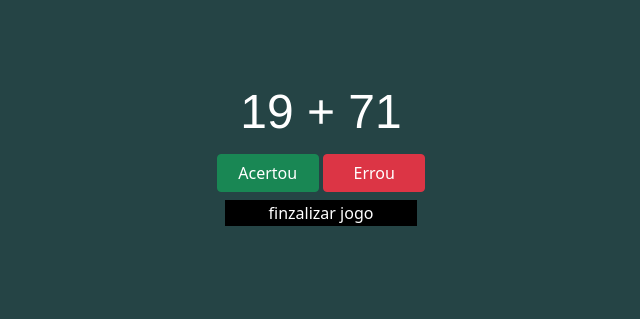
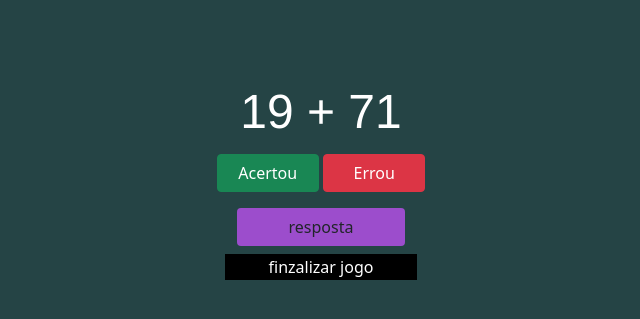
Before and after one commit to Jose1864j/calculoMental, a Django app: page /mostrar/partida/1 in a window 1280 px wide. Shown: the part 245-564 px from the top of the page, without its empty margins (319-959 px from the left). Run offline with Django 5.2, Linux system fonts and the light colour scheme; data comes from the database, SQL or seed files in the repository; both versions use the stored data as it was after the commit.

Commit message:
C6 - Adicionando mostrar resposta

```diff
--- a/calculoMental/templates/jogar.html
+++ b/calculoMental/templates/jogar.html
@@ -24,11 +24,17 @@
         {% csrf_token %}
            <input type="hidden" name="resposta" id="resposta" value="{{resposta}}">
             <input type="hidden" name="acertouErrou" value="neutro" id="acertouErrou">
+
             <div class="dibBtns">
+
 
                 <input class="btn btn-success botao" id="acertou" type="submit" value="Acertou">
                 <input class="btn btn-danger botao" id="errou" type="submit" value="Errou">
             </div>
+            <div class="containerBtnRespsota">
+                <div  id="btnResposta" class="btnResposta btn">resposta</div>
+            </div>
+
         </form>
         <button class="finalizar">
             <a href="{% url 'finalizar' partidaId %}">finzalizar jogo</a>
@@ -48,6 +54,10 @@
     btnErrou.addEventListener('click', ()=> {
         inputAcertouErro.value = 'errou'
     })
+    document.getElementById('btnResposta').addEventListener('click', () =>{
+        document.getElementById('btnResposta').innerText = document.getElementById('resposta').value
+          document.getElementById('btnResposta').style.backgroundColor = '#4d5ccc'
+    })
 
 
 
--- a/templates/static/jogar.css
+++ b/templates/static/jogar.css
@@ -47,18 +47,17 @@ h1 {
 .botao{
 margin-top: 5px;
 cursor: not-allowed;
-
 width: 8vw;
 
 }
-
-#btnEnviar{
-    display: none;
-    width: 20vw;
-    height: 5vh;
+.containerBtnRespsota{
+    display: flex;
+    justify-content: center;
 }
-.botaoEnviar{
+.btnResposta{
     margin-top: 2vh;
+    background-color: #9c4dcc;
+    width: 80%;
 }
 
 .finalizar{
```
Also changed, not shown: db.sqlite3.
